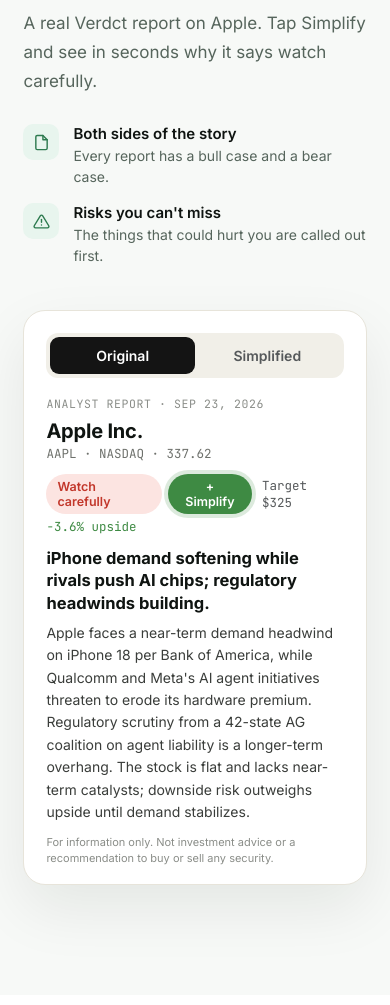
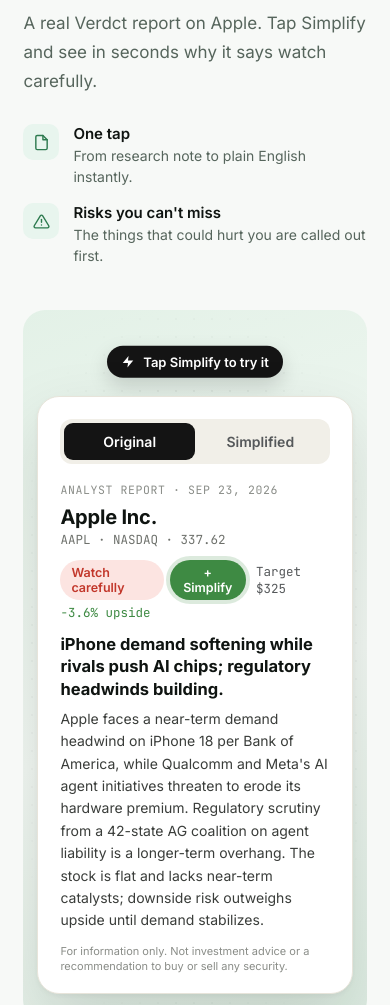
Before and after one commit to ducharmemarc08-sketch/Verdct-Website, a website: page index.html in a window 390 px wide. Shown: the part 2710-3715 px from the top of the page. Drawn offline with nearby package versions, Linux system fonts and the light colour scheme; a web font is replaced by a local one.

Commit message:
Present report and news demos on styled stages
- Tinted backdrop panels with dot grid, tilted cards and a 'Tap Simplify' hint
- Mobile: flat cards, tighter padding

Co-Authored-By: Claude Opus 5.5 <noreply@anthropic.com>
Claude-Session: https://claude.ai/code/session_018Cnx5q4dVkrKLaii8owJeh

```diff
--- a/index.html
+++ b/index.html
@@ -220,6 +220,21 @@ footer .wrap{display:flex;flex-wrap:wrap;gap:18px 32px;align-items:center;justif
 .an-more{font-size:13.5px;color:#55524A}
 .vw{display:none}.vw.on{display:block;animation:fade .35s ease}
 
+
+/* DEMO STAGES */
+.stage{position:relative;border-radius:30px;padding:56px 40px 44px;display:flex;flex-direction:column;align-items:center;overflow:hidden;min-height:640px;justify-content:center}
+.stage::before{content:"";position:absolute;inset:0;background-image:radial-gradient(rgba(15,20,17,.09) 1px,transparent 1px);background-size:18px 18px;mask-image:radial-gradient(ellipse 75% 70% at 50% 50%,#000 30%,transparent 80%);-webkit-mask-image:radial-gradient(ellipse 75% 70% at 50% 50%,#000 30%,transparent 80%)}
+.stage.green{background:linear-gradient(160deg,#E3F1E7 0%,#F4F9F5 55%,#DDEDE2 100%)}
+.stage.warm{background:linear-gradient(160deg,#F8EBD6 0%,#FCF7EE 55%,#F3E2C6 100%)}
+.stage>*{position:relative}
+.hint{display:inline-flex;align-items:center;gap:8px;background:#141414;color:#fff;font-size:13px;font-weight:600;padding:8px 14px;border-radius:999px;margin-bottom:18px;box-shadow:0 8px 20px rgba(0,0,0,.15);animation:bob 2.4s ease-in-out infinite}
+.hint svg{width:14px;height:14px}
+@keyframes bob{0%,100%{transform:translateY(0)}50%{transform:translateY(-4px)}}
+.stage .ar,.stage .an{box-shadow:0 30px 70px rgba(15,20,17,.14),0 2px 6px rgba(15,20,17,.05)}
+.stage .ar{transform:rotate(-1deg)}.stage .an{transform:rotate(1deg)}
+@media(max-width:600px){.stage{padding:36px 14px 28px;min-height:0;border-radius:22px}.stage .ar,.stage .an{transform:none}}
+@media(prefers-reduced-motion:reduce){.hint{animation:none}}
+
 /* LARGE SCREENS */
 @media(min-width:1200px){
   .wrap{max-width:1320px}
@@ -329,11 +344,13 @@ footer .wrap{display:flex;flex-wrap:wrap;gap:18px 32px;align-items:center;justif
       <h2 class="h2">Analyst reports, <em>without the analyst-speak.</em></h2>
       <p class="p">A real Verdct report on Apple. Tap Simplify and see in seconds why it says watch carefully.</p>
       <div class="fl">
-        <div class="fl-item"><div class="fl-ic"><svg viewBox="0 0 24 24"><path d="M14 2H6a2 2 0 00-2 2v16a2 2 0 002 2h12a2 2 0 002-2V8z"/><polyline points="14 2 14 8 20 8"/></svg></div><div><strong>Both sides of the story</strong><span>Every report has a bull case and a bear case.</span></div></div>
+        <div class="fl-item"><div class="fl-ic"><svg viewBox="0 0 24 24"><path d="M14 2H6a2 2 0 00-2 2v16a2 2 0 002 2h12a2 2 0 002-2V8z"/><polyline points="14 2 14 8 20 8"/></svg></div><div><strong>One tap</strong><span>From research note to plain English instantly.</span></div></div>
         <div class="fl-item"><div class="fl-ic"><svg viewBox="0 0 24 24"><path d="M10.3 3.9L1.8 18a2 2 0 001.7 3h17a2 2 0 001.7-3L13.7 3.9a2 2 0 00-3.4 0z"/><line x1="12" y1="9" x2="12" y2="13"/><line x1="12" y1="17" x2="12.01" y2="17"/></svg></div><div><strong>Risks you can't miss</strong><span>The things that could hurt you are called out first.</span></div></div>
       </div>
     </div>
-    <div class="ar rv d1">
+    <div class="stage green rv d1">
+      <div class="hint"><svg viewBox="0 0 24 24" fill="#fff" aria-hidden="true"><path d="M13 2L3 14h9l-1 8 10-12h-9l1-8z"/></svg>Tap Simplify to try it</div>
+      <div class="ar">
       <div class="ar-seg" role="group" aria-label="Report view">
         <button type="button" id="b-orig" class="on" onclick="setView('orig')">Original</button>
         <button type="button" id="b-simp" onclick="setView('simp')">Simplified</button>
@@ -361,6 +378,7 @@ footer .wrap{display:flex;flex-wrap:wrap;gap:18px 32px;align-items:center;justif
       </div>
       <p class="ar-disc">For information only. Not investment advice or a recommendation to buy or sell any security.</p>
     </div>
+    </div>
   </div>
 </section>
 
@@ -377,7 +395,9 @@ footer .wrap{display:flex;flex-wrap:wrap;gap:18px 32px;align-items:center;justif
         <div class="fl-item"><div class="fl-ic"><svg viewBox="0 0 24 24"><polyline points="22 12 18 12 15 21 9 3 6 12 2 12"/></svg></div><div><strong>Honest context</strong><span>It even tells you when a story isn't about the company at all.</span></div></div>
       </div>
     </div>
-    <div class="an rv d1">
+    <div class="stage warm rv d1">
+      <div class="hint"><svg viewBox="0 0 24 24" fill="#fff" aria-hidden="true"><path d="M13 2L3 14h9l-1 8 10-12h-9l1-8z"/></svg>Tap Simplify to try it</div>
+      <div class="an">
       <div class="an-top"><span class="an-tk">AMZN</span><span class="an-c">CAUTION</span><span>· reuters.com</span><span class="an-date">Sep 23, 2026</span></div>
       <div class="vw on" id="n-orig">
         <div class="an-h">10-year Treasury yield tops 5%, its highest since 2007</div>
@@ -401,6 +421,7 @@ footer .wrap{display:flex;flex-wrap:wrap;gap:18px 32px;align-items:center;justif
         </div>
         <div class="an-foot"><button type="button" class="pill-o" onclick="newsView('orig')">Original</button><span class="an-more">Read more →</span></div>
       </div>
+    </div>
     </div>
   </div>
 </section>
```
